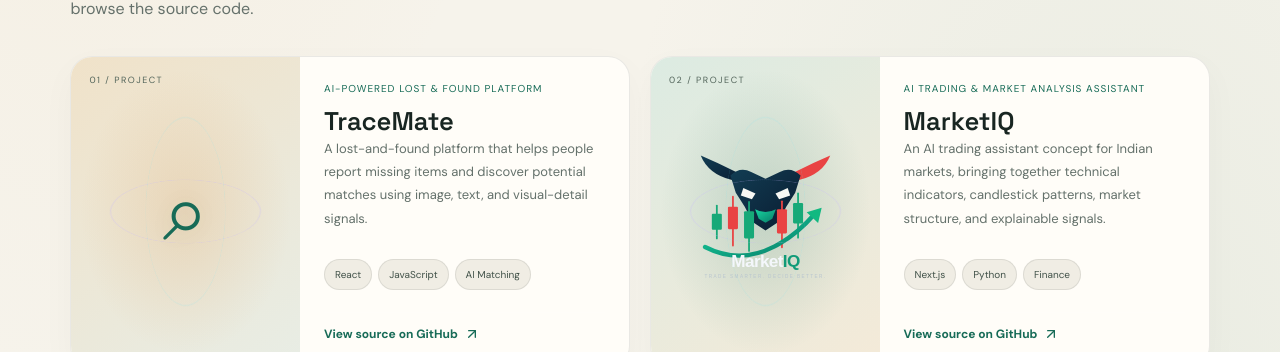
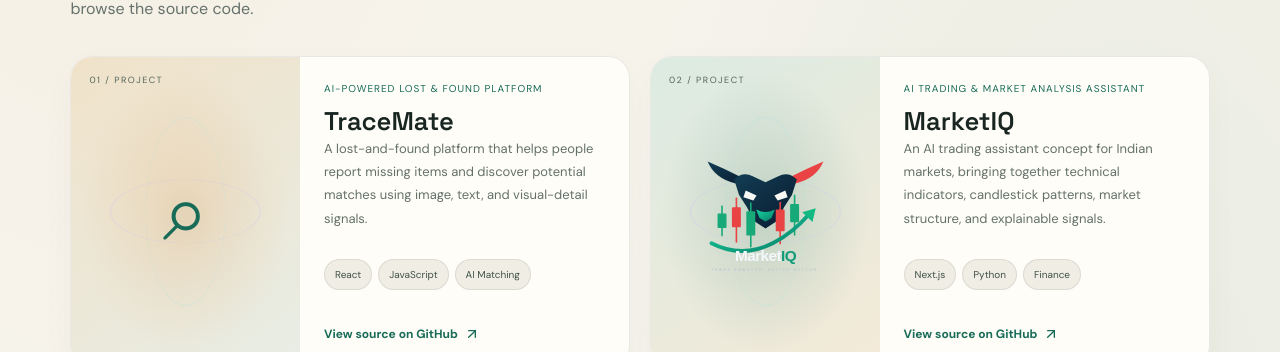
Before and after one commit to patiladitya0518-sketch/bhupendra-portfolio, a React (Vite) app: page / in a window 1280 px wide. Shown: the part 1720-2072 px from the top of the page. Built offline with nearby package versions, Linux system fonts and the light colour scheme.

Commit message:
Blend MarketIQ logo into dark portfolio project card

```diff
--- a/src/styles.css
+++ b/src/styles.css
@@ -359,3 +359,9 @@
   .brand-avatar img, .profile-photo-frame { animation: none !important; }
   .profile-photo { transition: none !important; }
 }
+
+/* MarketIQ logo blends into the portfolio's dark project-card theme */
+.project-art-marketiq{background:radial-gradient(ellipse at 50% 45%,#0b715b44,transparent 68%),#0b111b!important}
+.project-art-marketiq .project-logo{width:min(100%,270px);height:100%;max-height:180px;object-fit:contain;padding:12px;position:relative;z-index:1;transition:transform .4s ease}
+.project-card:hover .project-art-marketiq .project-logo{transform:scale(1.04)}
+@media(prefers-reduced-motion:reduce){.project-art-marketiq .project-logo{transition:none}}
```
